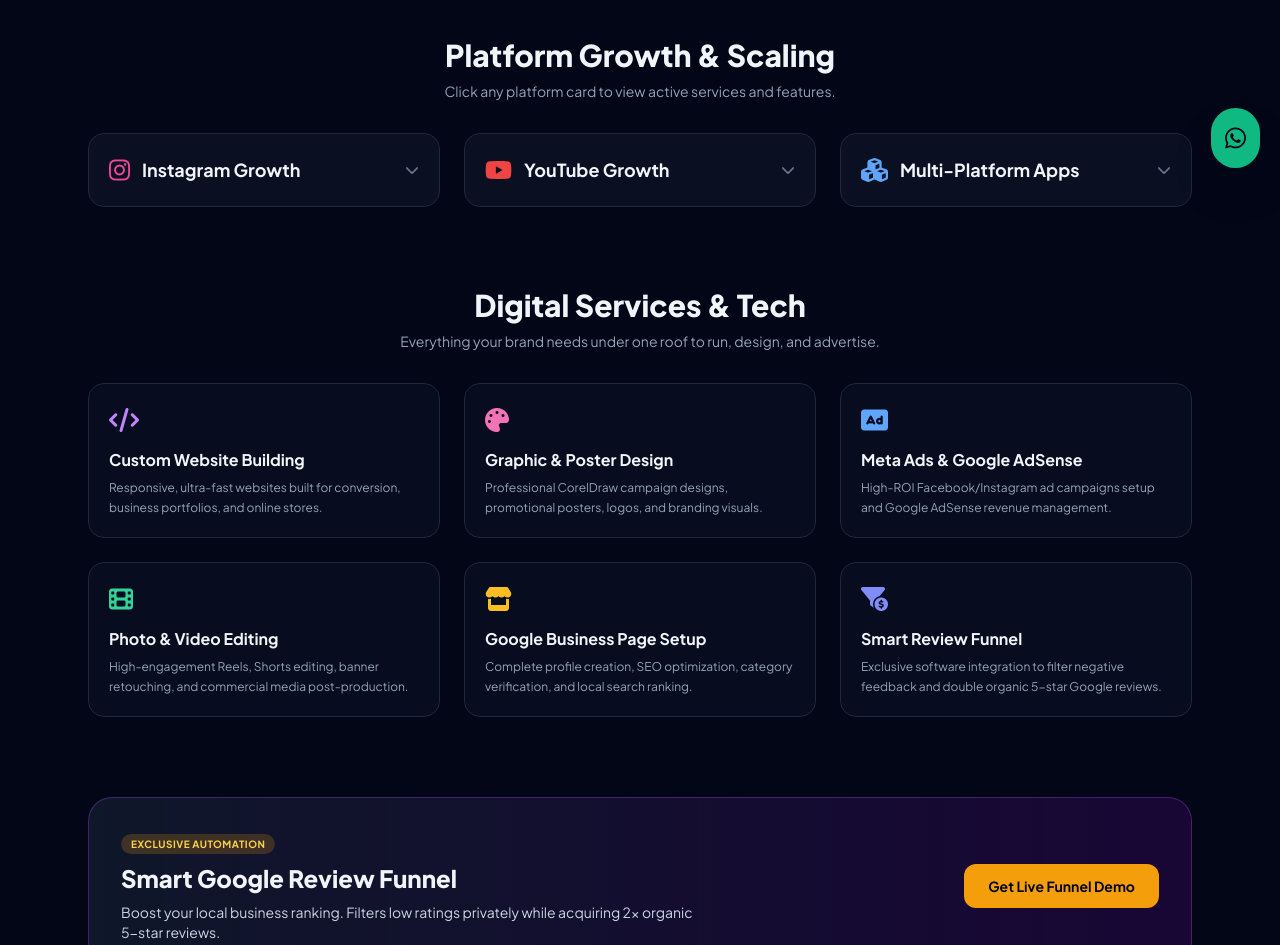
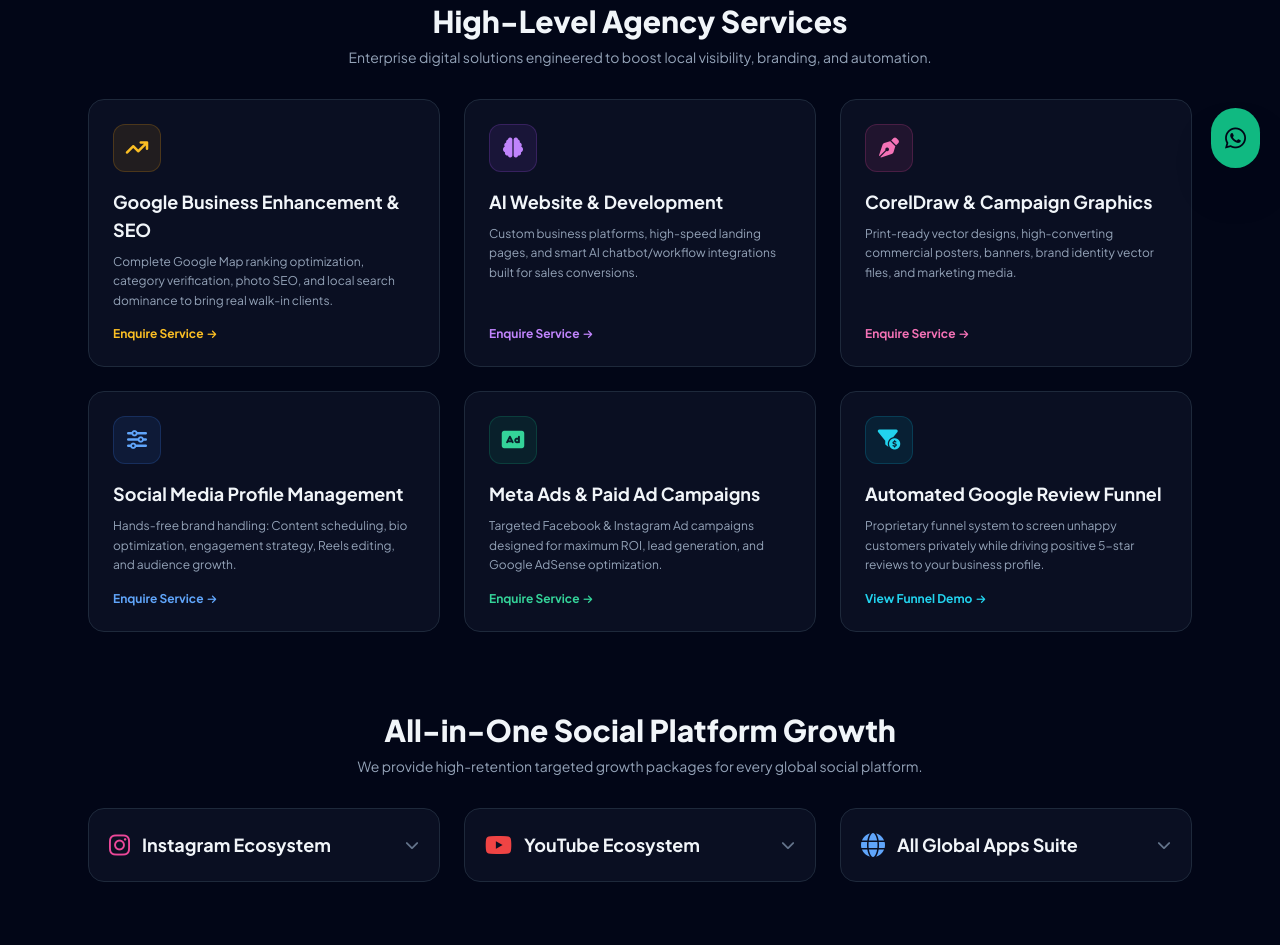
Before and after one commit to leolinktechnologies/agency-website, a plain HTML site: page index.html in a window 1280 px wide. Shown: the part 612-1557 px from the top of the page. Drawn offline with nearby package versions, Linux system fonts and the light colour scheme.

Commit message:
Updated services hierarchy with AI and core agency solutions

```diff
--- a/index.html
+++ b/index.html
@@ -22,7 +22,7 @@
   <!-- Glow Background Accents -->
   <div class="absolute top-0 left-1/2 -translate-x-1/2 w-full max-w-7xl h-96 bg-gradient-to-b from-purple-600/20 via-blue-600/10 to-transparent blur-3xl -z-10 pointer-events-none"></div>
 
-  <!-- Mobile-Optimized Navbar (No Overlapping) -->
+  <!-- Mobile-Optimized Navbar -->
   <nav class="sticky top-0 z-40 backdrop-blur-xl bg-slate-950/90 border-b border-slate-800/80">
     <div class="max-w-7xl mx-auto px-4 sm:px-6 h-16 sm:h-20 flex items-center justify-between gap-2">
 
@@ -36,8 +36,8 @@
 
       <!-- Desktop Links -->
       <div class="hidden md:flex items-center gap-6 text-sm font-semibold text-slate-300">
-        <a href="#growth" class="hover:text-purple-400 transition">Social Growth</a>
-        <a href="#digital" class="hover:text-purple-400 transition">Digital Services</a>
+        <a href="#core-services" class="hover:text-purple-400 transition">Core Solutions</a>
+        <a href="#social-growth" class="hover:text-purple-400 transition">Platform Growth</a>
         <a href="#funnel" class="hover:text-purple-400 transition">Review Funnel</a>
       </div>
 
@@ -51,36 +51,36 @@
     </div>
   </nav>
 
-  <!-- Mobile-First Redesigned Hero Section -->
+  <!-- Hero Section -->
   <section class="pt-8 pb-10 sm:pt-16 sm:pb-16 px-4 sm:px-6 max-w-4xl mx-auto text-center">
 
     <!-- Top Pill -->
     <div class="inline-flex items-center gap-2 px-3 py-1 rounded-full border border-purple-500/30 bg-purple-500/10 text-purple-300 text-[11px] font-semibold mb-4 uppercase tracking-wider">
       <span class="w-2 h-2 rounded-full bg-purple-400 animate-pulse"></span>
-      #1 Social Media & Digital Agency
+      Full-Service Digital & AI Agency
     </div>
 
-    <!-- Compact Headline -->
+    <!-- Headline -->
     <h1 class="text-3xl sm:text-5xl md:text-6xl font-extrabold tracking-tight leading-tight mb-4">
-      Scale Your Brand & <br class="hidden sm:inline" />
+      High-Impact Digital Tech & <br class="hidden sm:inline" />
       <span class="bg-gradient-to-r from-purple-400 via-pink-400 to-blue-400 bg-clip-text text-transparent">
-        Dominate Social Media
+        Complete Brand Scaling
       </span>
     </h1>
 
-    <!-- Short, Engaging Subtext -->
+    <!-- Subtext -->
     <p class="text-slate-400 text-xs sm:text-base max-w-xl mx-auto mb-6 leading-relaxed">
-      Targeted profile growth, Google Business optimization, Meta Ads, and custom Web Development engineered for maximum conversions.
+      From AI-driven websites and Google Business SEO to high-end CorelDraw campaign graphics and multi-platform social scaling.
     </p>
 
-    <!-- Quick Service Feature Pills for Mobile -->
-    <div class="flex flex-wrap justify-center gap-2 max-w-md mx-auto mb-8 text-[11px] font-medium text-slate-300">
-      <span class="bg-slate-900 border border-slate-800 px-3 py-1 rounded-full">⚡ Instagram & YouTube</span>
-      <span class="bg-slate-900 border border-slate-800 px-3 py-1 rounded-full">⭐ Google Review Funnel</span>
-      <span class="bg-slate-900 border border-slate-800 px-3 py-1 rounded-full">🎨 Poster & Web Design</span>
+    <!-- Quick Service Feature Pills -->
+    <div class="flex flex-wrap justify-center gap-2 max-w-lg mx-auto mb-8 text-[11px] font-medium text-slate-300">
+      <span class="bg-slate-900 border border-slate-800 px-3 py-1 rounded-full">🤖 AI Web Development</span>
+      <span class="bg-slate-900 border border-slate-800 px-3 py-1 rounded-full">📍 Google Local SEO</span>
+      <span class="bg-slate-900 border border-slate-800 px-3 py-1 rounded-full">🎨 High-Level Graphics</span>
     </div>
 
-    <!-- Mobile Responsive Action Buttons -->
+    <!-- Action Buttons -->
     <div class="flex flex-col sm:flex-row items-center justify-center gap-3">
       <a href="https://wa.me/918279687131?text=Hi!%20I%20want%20to%20get%20started%20with%20INSTANT%20SMMA." target="_blank"
          class="w-full sm:w-auto bg-gradient-to-r from-emerald-500 to-teal-500 text-slate-950 font-bold px-6 py-3.5 rounded-xl shadow-lg shadow-emerald-500/20 transition flex items-center justify-center gap-2 text-sm">
@@ -96,128 +96,158 @@
 
   </section>
 
-  <!-- Section 1: Interactive Platform Growth -->
-  <section id="growth" class="py-10 px-4 sm:px-6 max-w-6xl mx-auto">
+  <!-- Section 1: Core Agency & High-Level Services -->
+  <section id="core-services" class="py-10 px-4 sm:px-6 max-w-6xl mx-auto">
     <div class="text-center max-w-2xl mx-auto mb-8">
-      <h2 class="text-2xl sm:text-3xl font-extrabold mb-2">Platform Growth & Scaling</h2>
-      <p class="text-slate-400 text-xs sm:text-sm">Click any platform card to view active services and features.</p>
+      <h2 class="text-2xl sm:text-3xl font-extrabold mb-2">High-Level Agency Services</h2>
+      <p class="text-slate-400 text-xs sm:text-sm">Enterprise digital solutions engineered to boost local visibility, branding, and automation.</p>
+    </div>
+
+    <div class="grid grid-cols-1 sm:grid-cols-2 lg:grid-cols-3 gap-4 sm:gap-6">
+
+      <!-- Google Business Enhancement -->
+      <div class="bg-slate-900/60 border border-slate-800 p-6 rounded-2xl hover:border-amber-500/40 transition flex flex-col justify-between">
+        <div>
+          <div class="w-12 h-12 rounded-xl bg-amber-500/10 flex items-center justify-center mb-4 border border-amber-500/20">
+            <i class="fa-solid fa-arrow-trend-up text-amber-400 text-xl"></i>
+          </div>
+          <h3 class="text-lg font-bold mb-2">Google Business Enhancement & SEO</h3>
+          <p class="text-slate-400 text-xs leading-relaxed mb-4">Complete Google Map ranking optimization, category verification, photo SEO, and local search dominance to bring real walk-in clients.</p>
+        </div>
+        <a href="https://wa.me/918279687131?text=Hi!%20I%20want%20Google%20Business%20Enhancement" target="_blank" class="text-amber-400 text-xs font-bold flex items-center gap-1 hover:gap-2 transition">Enquire Service <i class="fa-solid fa-arrow-right text-[10px]"></i></a>
+      </div>
+
+      <!-- AI & Web Development -->
+      <div class="bg-slate-900/60 border border-slate-800 p-6 rounded-2xl hover:border-purple-500/40 transition flex flex-col justify-between">
+        <div>
+          <div class="w-12 h-12 rounded-xl bg-purple-500/10 flex items-center justify-center mb-4 border border-purple-500/20">
+            <i class="fa-solid fa-brain text-purple-400 text-xl"></i>
+          </div>
+          <h3 class="text-lg font-bold mb-2">AI Website & Development</h3>
+          <p class="text-slate-400 text-xs leading-relaxed mb-4">Custom business platforms, high-speed landing pages, and smart AI chatbot/workflow integrations built for sales conversions.</p>
+        </div>
+        <a href="https://wa.me/918279687131?text=Hi!%20I%20want%20AI%20Website%20Integration" target="_blank" class="text-purple-400 text-xs font-bold flex items-center gap-1 hover:gap-2 transition">Enquire Service <i class="fa-solid fa-arrow-right text-[10px]"></i></a>
+      </div>
+
+      <!-- CorelDraw Campaign Posters -->
+      <div class="bg-slate-900/60 border border-slate-800 p-6 rounded-2xl hover:border-pink-500/40 transition flex flex-col justify-between">
+        <div>
+          <div class="w-12 h-12 rounded-xl bg-pink-500/10 flex items-center justify-center mb-4 border border-pink-500/20">
+            <i class="fa-solid fa-pen-nib text-pink-400 text-xl"></i>
+          </div>
+          <h3 class="text-lg font-bold mb-2">CorelDraw & Campaign Graphics</h3>
+          <p class="text-slate-400 text-xs leading-relaxed mb-4">Print-ready vector designs, high-converting commercial posters, banners, brand identity vector files, and marketing media.</p>
+        </div>
+        <a href="https://wa.me/918279687131?text=Hi!%20I%20want%20CorelDraw%20Graphic%20Design" target="_blank" class="text-pink-400 text-xs font-bold flex items-center gap-1 hover:gap-2 transition">Enquire Service <i class="fa-solid fa-arrow-right text-[10px]"></i></a>
+      </div>
+
+      <!-- Full Social Media Management -->
+      <div class="bg-slate-900/60 border border-slate-800 p-6 rounded-2xl hover:border-blue-500/40 transition flex flex-col justify-between">
+        <div>
+          <div class="w-12 h-12 rounded-xl bg-blue-500/10 flex items-center justify-center mb-4 border border-blue-500/20">
+            <i class="fa-solid fa-sliders text-blue-400 text-xl"></i>
+          </div>
+          <h3 class="text-lg font-bold mb-2">Social Media Profile Management</h3>
+          <p class="text-slate-400 text-xs leading-relaxed mb-4">Hands-free brand handling: Content scheduling, bio optimization, engagement strategy, Reels editing, and audience growth.</p>
+        </div>
+        <a href="https://wa.me/918279687131?text=Hi!%20I%20want%20Social%20Media%20Management" target="_blank" class="text-blue-400 text-xs font-bold flex items-center gap-1 hover:gap-2 transition">Enquire Service <i class="fa-solid fa-arrow-right text-[10px]"></i></a>
+      </div>
+
+      <!-- Meta Ads & Revenue Monetization -->
+      <div class="bg-slate-900/60 border border-slate-800 p-6 rounded-2xl hover:border-emerald-500/40 transition flex flex-col justify-between">
+        <div>
+          <div class="w-12 h-12 rounded-xl bg-emerald-500/10 flex items-center justify-center mb-4 border border-emerald-500/20">
+            <i class="fa-solid fa-rectangle-ad text-emerald-400 text-xl"></i>
+          </div>
+          <h3 class="text-lg font-bold mb-2">Meta Ads & Paid Ad Campaigns</h3>
+          <p class="text-slate-400 text-xs leading-relaxed mb-4">Targeted Facebook & Instagram Ad campaigns designed for maximum ROI, lead generation, and Google AdSense optimization.</p>
+        </div>
+        <a href="https://wa.me/918279687131?text=Hi!%20I%20want%20Meta%20Ads%20Campaign" target="_blank" class="text-emerald-400 text-xs font-bold flex items-center gap-1 hover:gap-2 transition">Enquire Service <i class="fa-solid fa-arrow-right text-[10px]"></i></a>
+      </div>
+
+      <!-- Smart Google Review Funnel -->
+      <div class="bg-slate-900/60 border border-slate-800 p-6 rounded-2xl hover:border-cyan-500/40 transition flex flex-col justify-between">
+        <div>
+          <div class="w-12 h-12 rounded-xl bg-cyan-500/10 flex items-center justify-center mb-4 border border-cyan-500/20">
+            <i class="fa-solid fa-filter-circle-dollar text-cyan-400 text-xl"></i>
+          </div>
+          <h3 class="text-lg font-bold mb-2">Automated Google Review Funnel</h3>
+          <p class="text-slate-400 text-xs leading-relaxed mb-4">Proprietary funnel system to screen unhappy customers privately while driving positive 5-star reviews to your business profile.</p>
+        </div>
+        <a href="#funnel" class="text-cyan-400 text-xs font-bold flex items-center gap-1 hover:gap-2 transition">View Funnel Demo <i class="fa-solid fa-arrow-right text-[10px]"></i></a>
+      </div>
+
+    </div>
+  </section>
+
+  <!-- Section 2: Full-Spectrum Social Platform Growth (All Apps Detailed) -->
+  <section id="social-growth" class="py-10 px-4 sm:px-6 max-w-6xl mx-auto">
+    <div class="text-center max-w-2xl mx-auto mb-8">
+      <h2 class="text-2xl sm:text-3xl font-extrabold mb-2">All-in-One Social Platform Growth</h2>
+      <p class="text-slate-400 text-xs sm:text-sm">We provide high-retention targeted growth packages for every global social platform.</p>
     </div>
 
     <div class="grid grid-cols-1 md:grid-cols-3 gap-4 sm:gap-6">
 
-      <!-- Instagram Dropdown -->
+      <!-- Combined Instagram & Meta Dropdown -->
       <details class="bg-slate-900/60 border border-slate-800 rounded-2xl p-5 hover:border-pink-500/40 transition group cursor-pointer">
         <summary class="list-none flex justify-between items-center font-bold text-lg">
           <div class="flex items-center gap-3">
             <i class="fa-brands fa-instagram text-pink-500 text-2xl"></i>
-            <span>Instagram Growth</span>
+            <span>Instagram Ecosystem</span>
           </div>
           <i class="fa-solid fa-chevron-down text-slate-500 text-sm arrow transition-transform"></i>
         </summary>
-        <p class="text-xs text-slate-400 mt-2 mb-4">Complete target audience engagement and profile building.</p>
+        <p class="text-xs text-slate-400 mt-2 mb-4">Targeted profile scaling and audience building.</p>
         <ul class="space-y-2 text-xs sm:text-sm text-slate-300 border-t border-slate-800 pt-3">
-          <li class="flex justify-between"><span>High-Retention Followers</span> <span class="text-emerald-400 font-semibold">Active</span></li>
-          <li class="flex justify-between"><span>Post & Reels Likes</span> <span class="text-emerald-400 font-semibold">Active</span></li>
-          <li class="flex justify-between"><span>Custom Niche Comments</span> <span class="text-emerald-400 font-semibold">Active</span></li>
-          <li class="flex justify-between"><span>Reels Views & Reach</span> <span class="text-emerald-400 font-semibold">Active</span></li>
-          <li class="flex justify-between"><span>Full Account Management</span> <span class="text-emerald-400 font-semibold">Active</span></li>
+          <li class="flex justify-between"><span>Active Real Followers</span> <span class="text-emerald-400 font-semibold">Instant / Gradual</span></li>
+          <li class="flex justify-between"><span>Post & Reels Likes</span> <span class="text-emerald-400 font-semibold">High Retention</span></li>
+          <li class="flex justify-between"><span>Targeted Niche Comments</span> <span class="text-emerald-400 font-semibold">Custom Text</span></li>
+          <li class="flex justify-between"><span>Reels Views & Shares</span> <span class="text-emerald-400 font-semibold">Algorithmic Push</span></li>
+          <li class="flex justify-between"><span>Verified Badge Consulting</span> <span class="text-emerald-400 font-semibold">Available</span></li>
         </ul>
         <a href="https://wa.me/918279687131?text=Hi!%20I%20want%20Instagram%20Growth%20Services" target="_blank" class="mt-4 inline-block w-full text-center bg-pink-600/20 text-pink-300 hover:bg-pink-600 hover:text-white py-2 rounded-xl text-xs font-bold transition">Order Instagram Package</a>
       </details>
 
-      <!-- YouTube Dropdown -->
+      <!-- YouTube Monetization & Growth Dropdown -->
       <details class="bg-slate-900/60 border border-slate-800 rounded-2xl p-5 hover:border-red-500/40 transition group cursor-pointer">
         <summary class="list-none flex justify-between items-center font-bold text-lg">
           <div class="flex items-center gap-3">
             <i class="fa-brands fa-youtube text-red-500 text-2xl"></i>
-            <span>YouTube Growth</span>
+            <span>YouTube Ecosystem</span>
           </div>
           <i class="fa-solid fa-chevron-down text-slate-500 text-sm arrow transition-transform"></i>
         </summary>
-        <p class="text-xs text-slate-400 mt-2 mb-4">Channel monetization packages and video optimization.</p>
+        <p class="text-xs text-slate-400 mt-2 mb-4">Channel growth & full monetization packages.</p>
         <ul class="space-y-2 text-xs sm:text-sm text-slate-300 border-t border-slate-800 pt-3">
-          <li class="flex justify-between"><span>Real Subscribers</span> <span class="text-emerald-400 font-semibold">Active</span></li>
-          <li class="flex justify-between"><span>4000 Watch Hours</span> <span class="text-emerald-400 font-semibold">Active</span></li>
-          <li class="flex justify-between"><span>High-Retention Views</span> <span class="text-emerald-400 font-semibold">Active</span></li>
-          <li class="flex justify-between"><span>Video Likes & Comments</span> <span class="text-emerald-400 font-semibold">Active</span></li>
-          <li class="flex justify-between"><span>Monetization Setup</span> <span class="text-emerald-400 font-semibold">Active</span></li>
+          <li class="flex justify-between"><span>Organic Subscribers</span> <span class="text-emerald-400 font-semibold">Non-Drop</span></li>
+          <li class="flex justify-between"><span>4000 Watch Hours Package</span> <span class="text-emerald-400 font-semibold">Monetization Ready</span></li>
+          <li class="flex justify-between"><span>High-Retention Video Views</span> <span class="text-emerald-400 font-semibold">Safe & Active</span></li>
+          <li class="flex justify-between"><span>Shorts Reach & Likes</span> <span class="text-emerald-400 font-semibold">Instant Push</span></li>
+          <li class="flex justify-between"><span>SEO Titles & Video Tags</span> <span class="text-emerald-400 font-semibold">Optimization</span></li>
         </ul>
         <a href="https://wa.me/918279687131?text=Hi!%20I%20want%20YouTube%20Growth%20Services" target="_blank" class="mt-4 inline-block w-full text-center bg-red-600/20 text-red-300 hover:bg-red-600 hover:text-white py-2 rounded-xl text-xs font-bold transition">Order YouTube Package</a>
       </details>
 
-      <!-- Multi-Platform Dropdown -->
+      <!-- Multi-App Platform Wrap Dropdown -->
       <details class="bg-slate-900/60 border border-slate-800 rounded-2xl p-5 hover:border-blue-500/40 transition group cursor-pointer">
         <summary class="list-none flex justify-between items-center font-bold text-lg">
           <div class="flex items-center gap-3">
-            <i class="fa-solid fa-cubes text-blue-400 text-2xl"></i>
-            <span>Multi-Platform Apps</span>
+            <i class="fa-solid fa-globe text-blue-400 text-2xl"></i>
+            <span>All Global Apps Suite</span>
           </div>
           <i class="fa-solid fa-chevron-down text-slate-500 text-sm arrow transition-transform"></i>
         </summary>
-        <p class="text-xs text-slate-400 mt-2 mb-4">Targeted services across all major online networks.</p>
+        <p class="text-xs text-slate-400 mt-2 mb-4">Expanded growth across all popular applications.</p>
         <ul class="space-y-2 text-xs sm:text-sm text-slate-300 border-t border-slate-800 pt-3">
-          <li class="flex justify-between"><span>TikTok Views & Followers</span> <span class="text-emerald-400 font-semibold">Active</span></li>
-          <li class="flex justify-between"><span>Telegram Members</span> <span class="text-emerald-400 font-semibold">Active</span></li>
-          <li class="flex justify-between"><span>Discord Members</span> <span class="text-emerald-400 font-semibold">Active</span></li>
-          <li class="flex justify-between"><span>X (Twitter) Growth</span> <span class="text-emerald-400 font-semibold">Active</span></li>
-          <li class="flex justify-between"><span>Smule App Growth</span> <span class="text-emerald-400 font-semibold">Active</span></li>
+          <li class="flex justify-between"><span>Telegram Members & Views</span> <span class="text-emerald-400 font-semibold">Channels/Groups</span></li>
+          <li class="flex justify-between"><span>TikTok Followers & Likes</span> <span class="text-emerald-400 font-semibold">Global/Niche</span></li>
+          <li class="flex justify-between"><span>X (Twitter) Followers & Retweets</span> <span class="text-emerald-400 font-semibold">Crypto/Tech</span></li>
+          <li class="flex justify-between"><span>Discord Members</span> <span class="text-emerald-400 font-semibold">Online / Offline</span></li>
+          <li class="flex justify-between"><span>Smule App Growth</span> <span class="text-emerald-400 font-semibold">Plays & VIP</span></li>
         </ul>
-        <a href="https://wa.me/918279687131?text=Hi!%20I%20want%20Multi-Platform%20Services" target="_blank" class="mt-4 inline-block w-full text-center bg-blue-600/20 text-blue-300 hover:bg-blue-600 hover:text-white py-2 rounded-xl text-xs font-bold transition">Order Platform Package</a>
+        <a href="https://wa.me/918279687131?text=Hi!%20I%20want%20Multi-App%20Platform%20Services" target="_blank" class="mt-4 inline-block w-full text-center bg-blue-600/20 text-blue-300 hover:bg-blue-600 hover:text-white py-2 rounded-xl text-xs font-bold transition">Order Global Platform Package</a>
       </details>
-
-    </div>
-  </section>
-
-  <!-- Section 2: Full-Stack Digital Marketing & Agency Services -->
-  <section id="digital" class="py-10 px-4 sm:px-6 max-w-6xl mx-auto">
-    <div class="text-center max-w-2xl mx-auto mb-8">
-      <h2 class="text-2xl sm:text-3xl font-extrabold mb-2">Digital Services & Tech</h2>
-      <p class="text-slate-400 text-xs sm:text-sm">Everything your brand needs under one roof to run, design, and advertise.</p>
-    </div>
-
-    <div class="grid grid-cols-1 sm:grid-cols-2 lg:grid-cols-3 gap-4 sm:gap-6">
-
-      <!-- Web Development -->
-      <div class="bg-slate-900/40 border border-slate-800 p-5 rounded-2xl hover:border-purple-500/30 transition">
-        <i class="fa-solid fa-code text-2xl text-purple-400 mb-3"></i>
-        <h3 class="text-base font-bold mb-1.5">Custom Website Building</h3>
-        <p class="text-slate-400 text-xs leading-relaxed">Responsive, ultra-fast websites built for conversion, business portfolios, and online stores.</p>
-      </div>
-
-      <!-- CorelDraw & Posters -->
-      <div class="bg-slate-900/40 border border-slate-800 p-5 rounded-2xl hover:border-purple-500/30 transition">
-        <i class="fa-solid fa-palette text-2xl text-pink-400 mb-3"></i>
-        <h3 class="text-base font-bold mb-1.5">Graphic & Poster Design</h3>
-        <p class="text-slate-400 text-xs leading-relaxed">Professional CorelDraw campaign designs, promotional posters, logos, and branding visuals.</p>
-      </div>
-
-      <!-- Paid Ads (Meta & Adsense) -->
-      <div class="bg-slate-900/40 border border-slate-800 p-5 rounded-2xl hover:border-purple-500/30 transition">
-        <i class="fa-solid fa-rectangle-ad text-2xl text-blue-400 mb-3"></i>
-        <h3 class="text-base font-bold mb-1.5">Meta Ads & Google AdSense</h3>
-        <p class="text-slate-400 text-xs leading-relaxed">High-ROI Facebook/Instagram ad campaigns setup and Google AdSense revenue management.</p>
-      </div>
-
-      <!-- Photo & Video Editing -->
-      <div class="bg-slate-900/40 border border-slate-800 p-5 rounded-2xl hover:border-purple-500/30 transition">
-        <i class="fa-solid fa-film text-2xl text-emerald-400 mb-3"></i>
-        <h3 class="text-base font-bold mb-1.5">Photo & Video Editing</h3>
-        <p class="text-slate-400 text-xs leading-relaxed">High-engagement Reels, Shorts editing, banner retouching, and commercial media post-production.</p>
-      </div>
-
-      <!-- Google Business Profile -->
-      <div class="bg-slate-900/40 border border-slate-800 p-5 rounded-2xl hover:border-purple-500/30 transition">
-        <i class="fa-solid fa-store text-2xl text-amber-400 mb-3"></i>
-        <h3 class="text-base font-bold mb-1.5">Google Business Page Setup</h3>
-        <p class="text-slate-400 text-xs leading-relaxed">Complete profile creation, SEO optimization, category verification, and local search ranking.</p>
-      </div>
-
-      <!-- Proprietary Tool -->
-      <div class="bg-slate-900/40 border border-slate-800 p-5 rounded-2xl hover:border-purple-500/30 transition">
-        <i class="fa-solid fa-filter-circle-dollar text-2xl text-indigo-400 mb-3"></i>
-        <h3 class="text-base font-bold mb-1.5">Smart Review Funnel</h3>
-        <p class="text-slate-400 text-xs leading-relaxed">Exclusive software integration to filter negative feedback and double organic 5-star Google reviews.</p>
-      </div>
 
     </div>
   </section>
```
